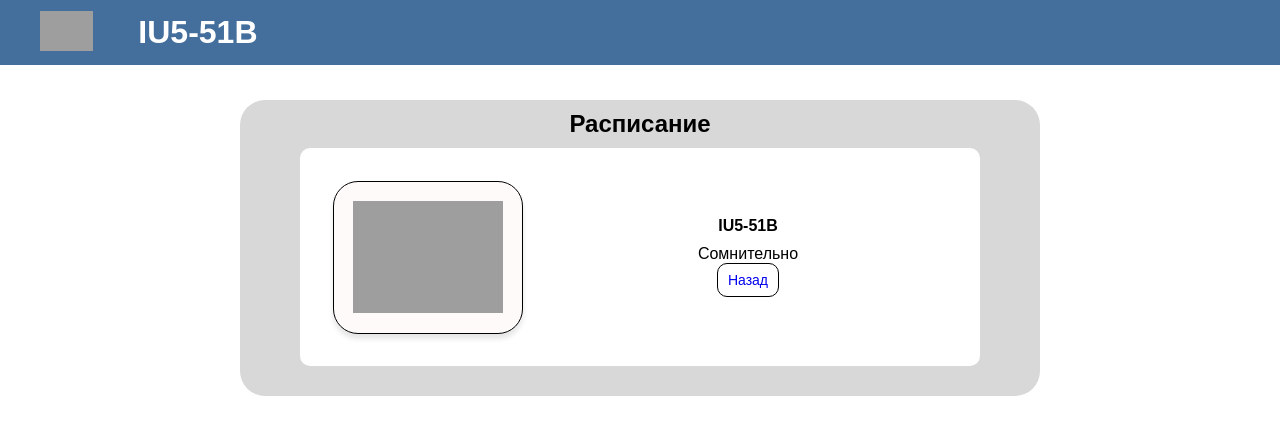
After one commit to KirillGrigorenko/IU5_WEB_back, a Django app: page /hello/info/1/ in a window 1280 px wide. The commit adds this page. Shown: the top 435 px of the page. Run offline with Django 4.2, Linux system fonts and the light colour scheme.

Commit message:
Info added + Bin start

```diff
--- a/iu5_web/urls.py
+++ b/iu5_web/urls.py
@@ -21,5 +21,7 @@ from main_screen import views as m_s
 
 urlpatterns = [
     path('admin/', admin.site.urls),
-    path('hello/', m_s.hello),
+    path('hello/', m_s.hello, name='groups_search'),
+    path('hello/info/<int:id>/', m_s.info, name='info'),
+    path('bin/', m_s.bin, name='bin'),
 ]
--- /dev/null
+++ b/main_screen/static/info_style.css
@@ -0,0 +1,122 @@
+@import url('https://fonts.googleapis.com/css2?family=Roboto+Flex:opsz,wght@8..144,100..1000&display=swap');
+*{
+    margin: 0;
+    padding: 0;
+    font-family: 'Montserrat', sans-serif;
+}
+.card-content{
+    color: #000000;
+    display: flex;
+    flex-direction: column;
+    align-items: center;
+    text-align: center;
+    flex: 1;
+}
+body{
+    background: #FFFFFF;
+}
+head{
+    background: #446F9C;
+}
+
+.full-width-block {
+    display: flex;
+    align-items: center;
+    width: 100%;
+    padding: 20px;
+    background-color: #446F9C;
+    position: fixed;
+
+    top: 0;
+    left: 0;
+    z-index: 1000;
+    height: 25px;
+}
+
+.image-area {
+    flex: 0;
+    margin-right: 45px;
+}
+
+.link-image {
+    max-height: 40px;
+    cursor: pointer;
+    padding-left: 20px;
+}
+
+
+.text-area {
+    flex-grow: 1;
+    margin: 0;
+    font-size: 16px;
+    font-weight: bold;
+    color: #ffffff;
+    max-width: 15%;
+}
+.card-container{
+    background: #FFFFFF;
+    display: flex;
+    flex: 1;
+    align-items: center;
+    width: 80%;
+    margin: 10px;
+    padding: 20px;
+    border-radius: 10px;
+}
+.container{
+    display: flex;
+    flex-direction: column;
+    align-items: center;
+    background-color: #d8d8d8;
+    max-width: 800px;
+    margin: 0 auto;
+    padding-bottom: 20px;
+    border-radius: 25px;
+    margin-top: 100px;
+}
+.card_image {
+    width: 150px;
+    height: auto;
+}
+.card{
+    border-radius: 25px;
+    background-color: #FFFAFA;
+    padding: 3%;
+    margin: 2%;
+
+    display: flex;
+    max-width: 405px;
+    border: 1.25px solid black;
+    flex-direction: column;
+    justify-content: space-evenly;
+    align-items: center;
+    box-shadow: 0 5px 5px rgba(0, 0, 0, 0.1);
+}
+
+.title{
+    font-weight: bold;
+    margin: 0;
+}
+.short-description {
+    margin: 10px 0 0 0;
+    width: 100%;
+}
+h2 {
+    text-align: center;
+    margin-top: 10px;
+    font-size: 24px;
+    color: #000000;
+    font-weight: bold;
+}
+.back-button {
+    padding: 8px 10px;
+    border-radius: 10px;
+    border: 1px solid #000000;
+    text-decoration: none;
+    font-size: 14px;
+    font-weight: 500;
+}
+
+.back-button:hover {
+    background-color:   #b8b8b8;
+}
--- a/main_screen/templates/card.html
+++ b/main_screen/templates/card.html
@@ -2,14 +2,14 @@
 
 {% block container %}
 <div class="card-container">
-    {% for group in data.group %}
+    {% for group in data.groups %}
         <div class="card">
 
             <img src={{group.image}} class="card_image">
             <div class="card-content">
                 <p class="title">{{group.group_name}}</p>
                 <p class="short-description">{{group.group_desc}}</p>
-                <a href="" class="card-button">Подробнее</a>
+                <a href="{% url 'info' group.id %}" class="card-button">Подробнее</a>
             </div>
         </div>
     {% endfor %}
--- /dev/null
+++ b/main_screen/templates/info.html
@@ -0,0 +1,39 @@
+{% load static %}
+
+<!DOCTYPE html>
+<html lang="ru">
+<head>
+    <meta charset="UTF-8" />
+    <meta http-equiv="X-UA-Compatible" content="IE=edge" />
+    <meta name="viewport" content="width=device-width, initial-scale=1.0" />
+    <title>{{data.index_photo.0.image}}</title>
+    <link rel="stylesheet" type="text/css" href="{% static 'info_style.css' %}"/>
+ </head>
+<body>
+    <div class="space">
+        <div class="full-width-block">
+          <div class="image-area">
+              <a href="http://localhost:8000/hello/">
+                  <img src={{data.index_photo.0.image}} alt="BMSTU gerb" class="link-image" />
+              </a>
+          </div>
+          <div class="text-area">
+            <h1>{{ data.group.group_name }}</h1>
+           </div>
+        </div>
+        <div class="container">
+            <h2>Расписание</h2>
+            <div class="card-container">
+                <div class="card">
+                    <img src="{{ data.group.image }}" alt="{{ data.group.group_name }}" class="card_image">
+                </div>
+                <div class="card-content">
+                    <p class="title">{{ data.group.group_name }}</p>
+                    <p class="short-description">{{ data.group.group_desc }}</p>
+                    <a href="http://localhost:8000/hello/" class="back-button">Назад</a>
+                </div>
+            </div>
+        </div>
+    </div>
+</body>
+</html>
--- a/main_screen/views.py
+++ b/main_screen/views.py
@@ -11,18 +11,38 @@ groups = [
 ]
 
 index_photos = [
-    {'id':1, 'image':"http://127.0.0.1:9000/lab1/bmstu.png", 'alt': "pizda"},
-    {'id':2, 'image':"http://127.0.0.1:9000/lab1/search.png", 'alt': "pizda"},
-    {'id':3, 'image':"http://127.0.0.1:9000/lab1/dashboard.png", 'alt': "pizda"},
-    {'id':4, 'image':"http://127.0.0.1:9000/lab1/photo1.jpeg", 'alt': "pizda"}
+    {'id':1, 'image':"http://127.0.0.1:9000/lab1/bmstu.png", 'alt': "bmstu.png"},
+    {'id':2, 'image':"http://127.0.0.1:9000/lab1/search.png", 'alt': "search.png"},
+    {'id':3, 'image':"http://127.0.0.1:9000/lab1/dashboard.png", 'alt': "dashboard.png"},
+    {'id':4, 'image':"http://127.0.0.1:9000/lab1/photo1.jpeg", 'alt': "photo1.jpeg"}
 ]
 
 def hello(request):
+    query = request.GET.get('q')
+    if query:
+        filtered_groups = [
+            group for group in groups
+             if query.lower() in group['group_name'].lower()
+            #if group['group_name'].lower().startswith(query.lower())
+            ]
+    else:
+        filtered_groups = groups
     return render(request, 'card.html',
     { 'data': {
         'page_name': 'Группы',
-        'group' : groups,
+        'groups' : filtered_groups,
         'index_photo' : index_photos
     }})
 
+
+def info(request, id):
+    group = next((gr for gr in groups if gr['id'] == id), None)
+    return render(request, 'info.html', {'data': {'group': group, 'index_photo':index_photos}})
+
+
+def bin(request):
+     return render(request, 'bin.html', {'data': {
+        'group':groups, 'index_photo':index_photos
+     }})
+
 # Create your views here.
```
Also changed, not shown: main_screen/static/bin_style.css (added, +55 -0 lines), main_screen/static/index_style.css (renamed from main_screen/static/style.css, +20 -2 lines), main_screen/templates/bin.html (added, +28 -0 lines), main_screen/templates/gpt.html (deleted, +0 -18 lines), main_screen/templates/index.html (+9 -4 lines).
